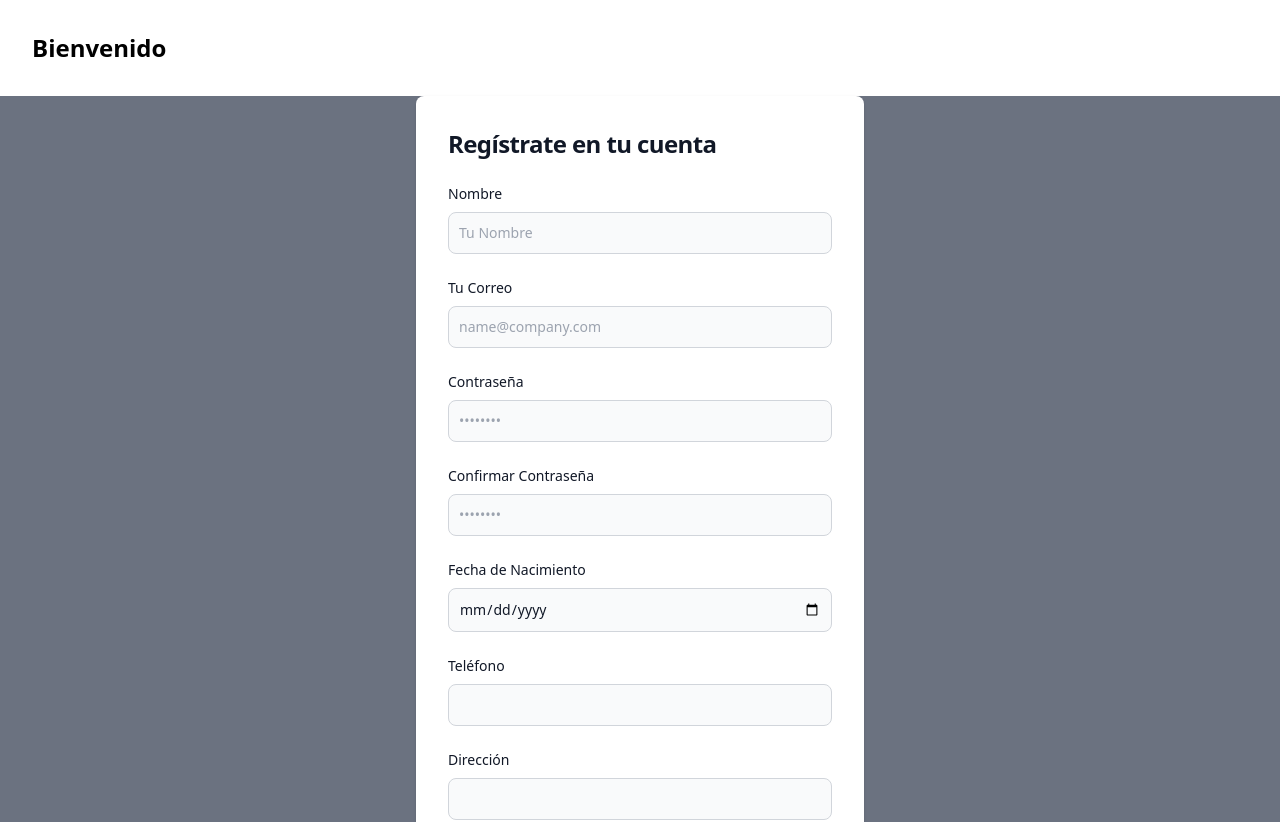
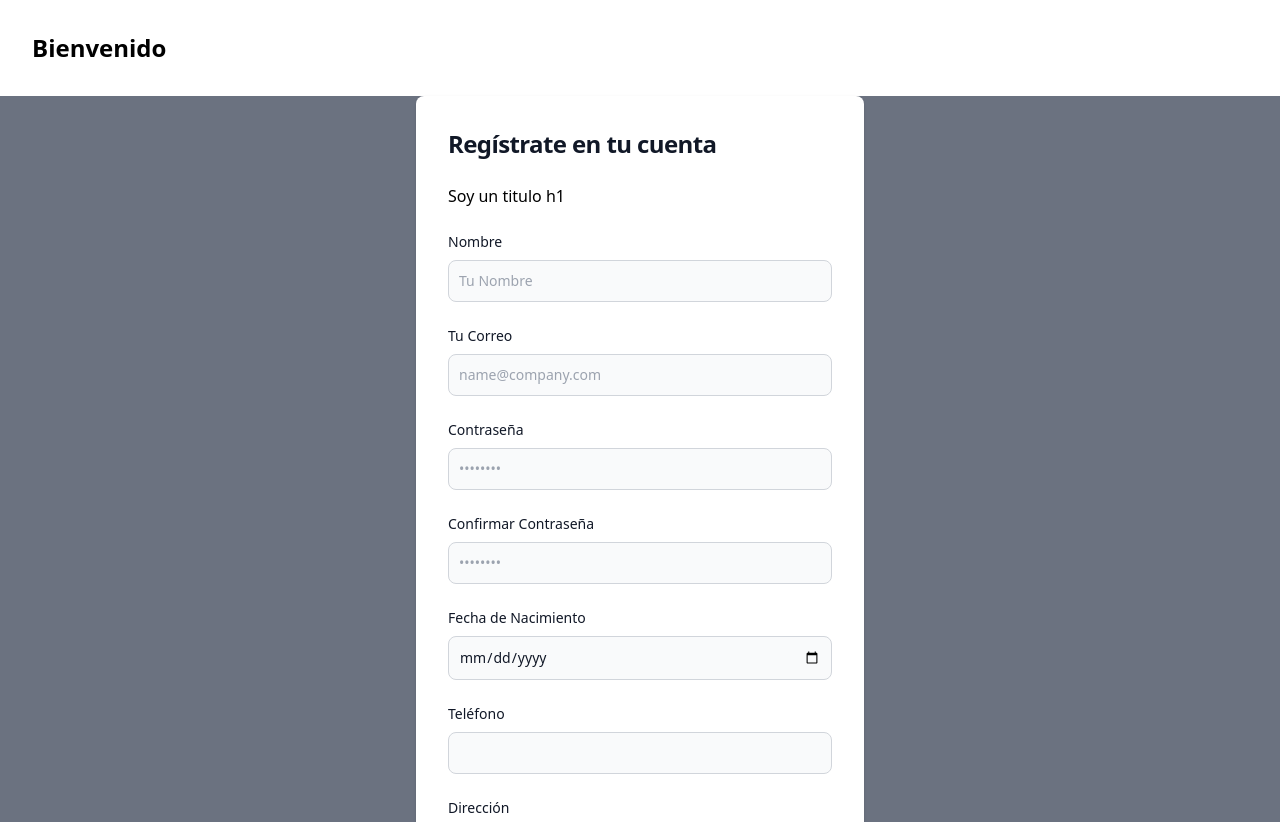
Before and after one commit to ESCOBAR-ANNER/UserDB, an Angular app in the folder app/: page /register in a window 1280 px wide. Shown: the top 822 px of the page. Built offline with nearby package versions, Linux system fonts and the light colour scheme.

Commit message:
probando registro

```diff
--- a/app/src/app/components/registro/registro.component.html
+++ b/app/src/app/components/registro/registro.component.html
@@ -6,7 +6,7 @@
         <h1 class="text-xl font-bold leading-tight tracking-tight text-gray-900 md:text-2xl dark:text-white">
           Regístrate en tu cuenta
         </h1>
-
+        <h1>Soy un titulo h1</h1>
         <form class="space-y-4 md:space-y-6" action="#">
           <div>
             <label for="name" class="block mb-2 text-sm font-medium text-gray-900 dark:text-white">Nombre</label>
```
